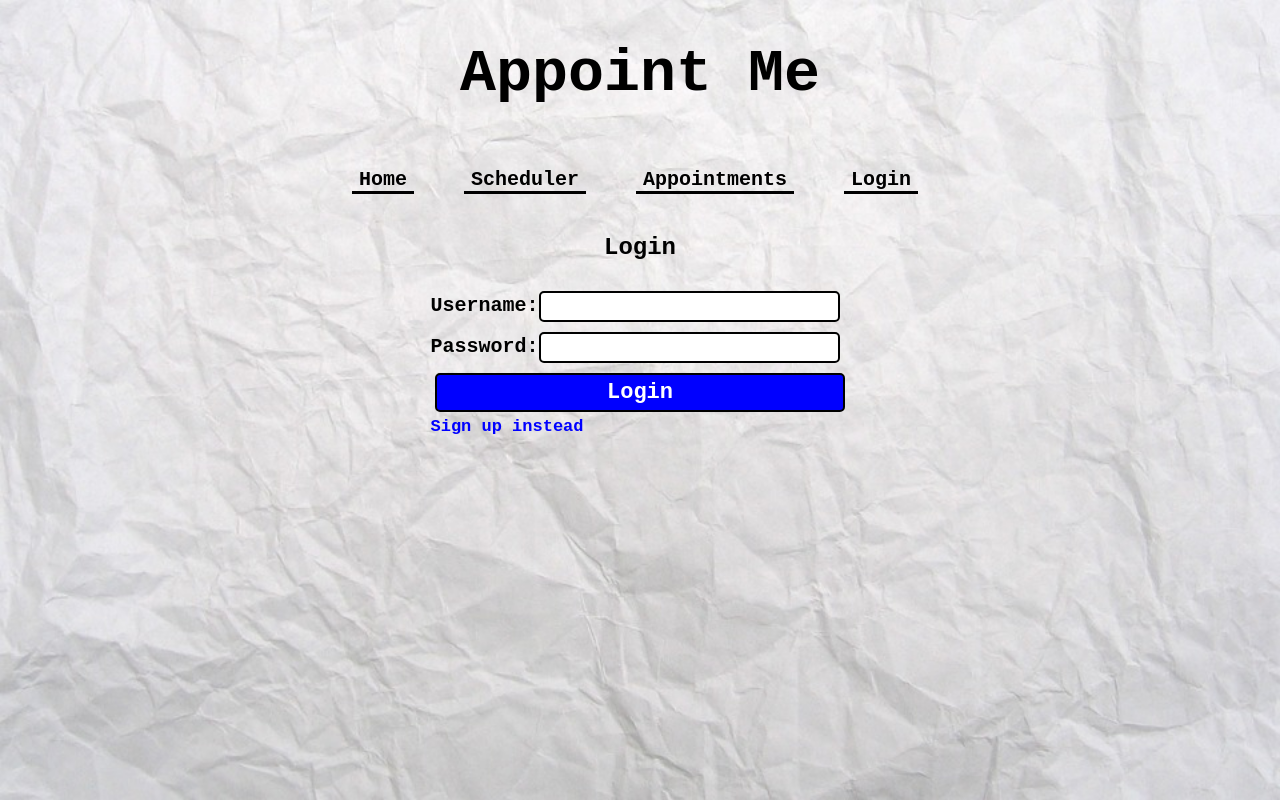
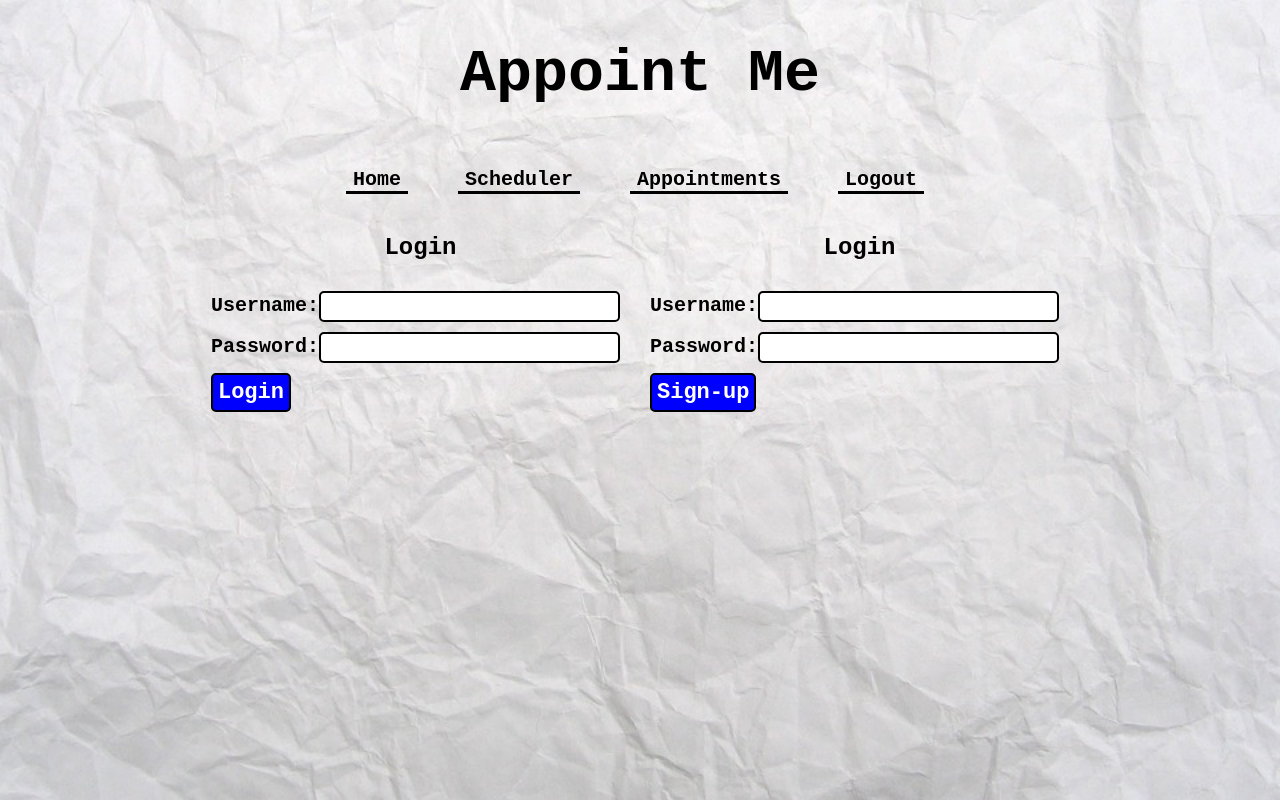
Before and after one commit to mrgreen12375/appoint-me, a React (Create React App) app in the folder client/: page /scheduler in a window 1280 px wide. Built offline with nearby package versions, Linux system fonts and the light colour scheme.

Commit message:
updated login layout

```diff
--- a/client/src/components/Login/index.js
+++ b/client/src/components/Login/index.js
@@ -5,6 +5,8 @@ function Login() {
 
 	return (
     <main>
+        <div className="sideBySide">
+            <div>
                 <h2 className="title">Login</h2>
                 <form className="scheduleForm">
                     <div className="allignForm">
@@ -17,11 +19,30 @@ function Login() {
                                 <label className="nameLabel">Password:</label>
                                 <input className="nameInput" type="text" name="nameField" id="name-input"/>
                             </div>
-                    <a className="scheduleButton" href='../Appontments'>Login</a>
-                    <a className="logInstead" href="signup">Sign up instead</a>
+                            <button className="loginButton">Login</button>
                         </div>
                     </div>
                 </form>
+            </div>
+            <div>
+                <h2 className="title">Login</h2>
+                <form className="scheduleForm">
+                    <div className="allignForm">
+                        <div className="scheduleContainer">
+                            <div className="scheduleContainer">
+                                <label className="nameLabel">Username:</label>
+                                <input className="nameInput" type="text" name="nameField" id="name-input"/>
+                            </div>
+                            <div className="scheduleContainer">
+                                <label className="nameLabel">Password:</label>
+                                <input className="nameInput" type="text" name="nameField" id="name-input"/>
+                            </div>
+                            <button className="loginButton">Sign-up</button>
+                        </div>
+                    </div>
+                </form>
+            </div>
+        </div>
     </main>
 	);
 }
--- a/client/src/components/Nav/index.js
+++ b/client/src/components/Nav/index.js
@@ -16,7 +16,7 @@ function Nav(props) {
 					<span onClick={() => setCurrentTab("appointments")}>Appointments</span>
 				</li>
 				<li>
-					<span onClick={() => setCurrentTab("login")}>Login</span>
+					<span onClick={() => setCurrentTab("login")}>Logout</span>
 				</li>
 			</ul>
 		</nav>
--- a/client/src/index.css
+++ b/client/src/index.css
@@ -91,19 +91,10 @@ nav a:visited:hover {
   padding-bottom: 30px;
 }
 
-.loginLink {
-  font-size: 25px;
-  font-weight: bold;
-  color: white;
-  background-color: blue;
-  text-decoration: none;
-  border: 2px solid blue;
-  border-radius: 5px;
-  padding: 5px 20px 5px 20px;
-}
-
-.loginLink:hover {
-  background-color: rgb(45, 45, 255);
+.sideBySide {
+  display: flex;
+  flex-wrap: wrap;
+  justify-content: center;
 }
 
 .loginCenter {
@@ -142,6 +133,20 @@ nav a:visited:hover {
   margin-bottom: 8px;
 }
 
+.signupButton {
+  border: 2px solid black;
+  border-radius: 5px;
+  padding: 5px 150px 5px 150px;
+  color: white;
+  background-color: blue;
+  font-size: 22px;
+  font-weight: bold;
+  font-family: 'Courier New', Courier, monospace;
+  text-decoration: none;
+  text-align: center;
+  margin-top: 15px;
+}
+
 .loginButton {
   border: 2px solid black;
   border-radius: 5px;
@@ -153,6 +158,7 @@ nav a:visited:hover {
   font-family: 'Courier New', Courier, monospace;
   text-decoration: none;
   text-align: center;
+
 }
 
 .loginButton:hover {
```
Also changed, not shown: client/src/components/Signup/index.js (deleted, +0 -29 lines). Lines whose indentation alone changed are shown as unchanged.
